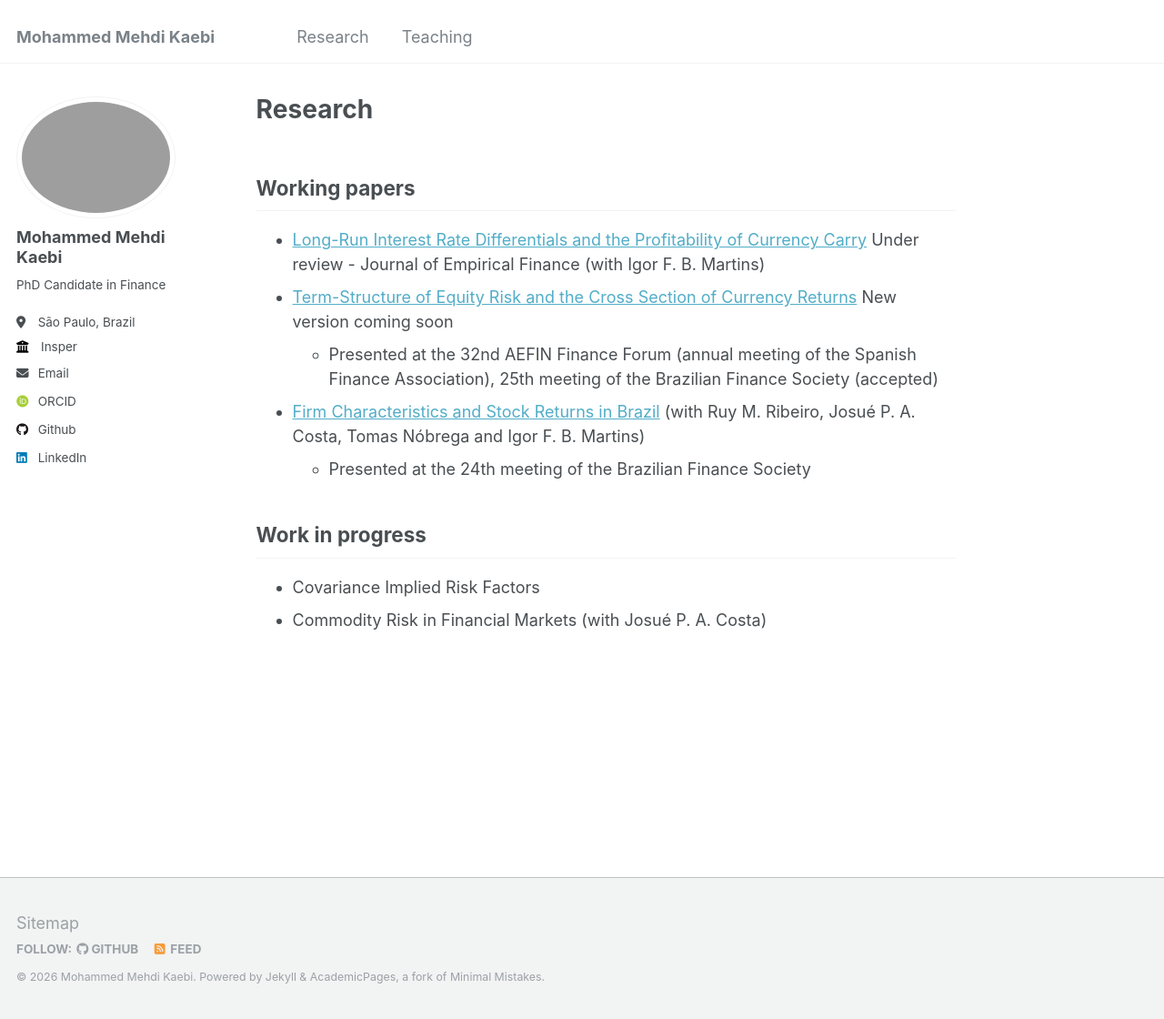
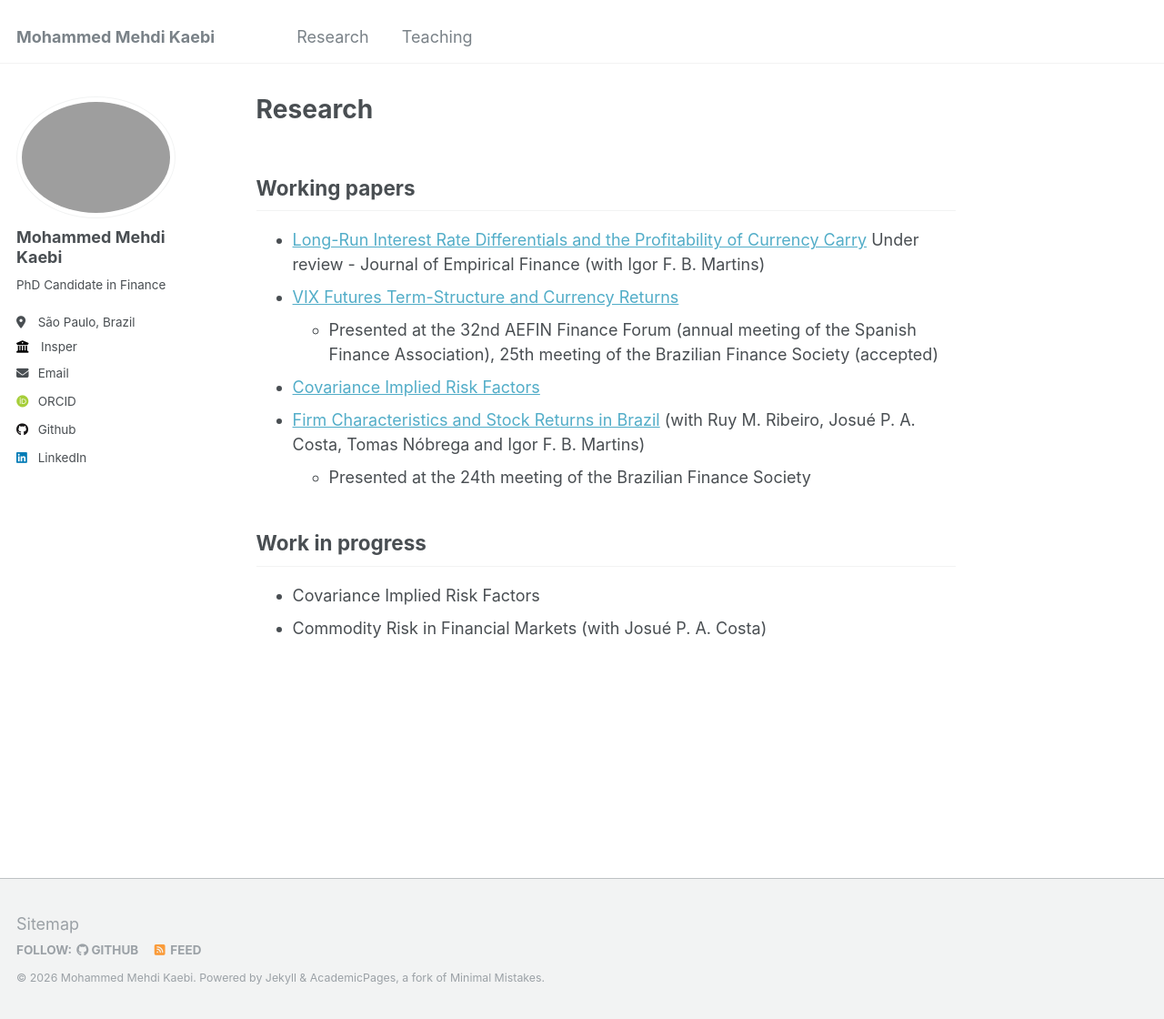
Before and after one commit to mkaebi/mkaebi.github.io, a Jekyll site: the page built from _pages/research.md, in a window 1280 px wide and 1120 px high. Shown: the whole window at 91% size. Built offline with Jekyll 4.4.1, drawn with Linux system fonts in a browser that asks for light colours; some web fonts are replaced.

Commit message:
Update research papers list in research.md

```diff
--- a/_pages/research.md
+++ b/_pages/research.md
@@ -9,8 +9,9 @@ redirect_from:
 
 ## Working papers
 * [Long-Run Interest Rate Differentials and the Profitability of Currency Carry](https://swopec.hhs.se/oruesi/abs/oruesi2025_010.htm) Under review - Journal of Empirical Finance (with Igor F. B. Martins)
-* [Term-Structure of Equity Risk and the Cross Section of Currency Returns](https://dx.doi.org/10.2139/ssrn.5363287) New version coming soon
+* [VIX Futures Term-Structure and Currency Returns](https://dx.doi.org/10.2139/ssrn.5363287)
   * Presented at the 32nd AEFIN Finance Forum (annual meeting of the Spanish Finance Association), 25th meeting of the Brazilian Finance Society (accepted)
+* [Covariance Implied Risk Factors](https://papers.ssrn.com/sol3/papers.cfm?abstract_id=6136149)
 * [Firm Characteristics and Stock Returns in Brazil](https://dx.doi.org/10.2139/ssrn.4801117) (with Ruy M. Ribeiro, Josué P. A. Costa,  Tomas Nóbrega and Igor F. B. Martins)
   * Presented at the 24th meeting of the Brazilian Finance Society
 
```
